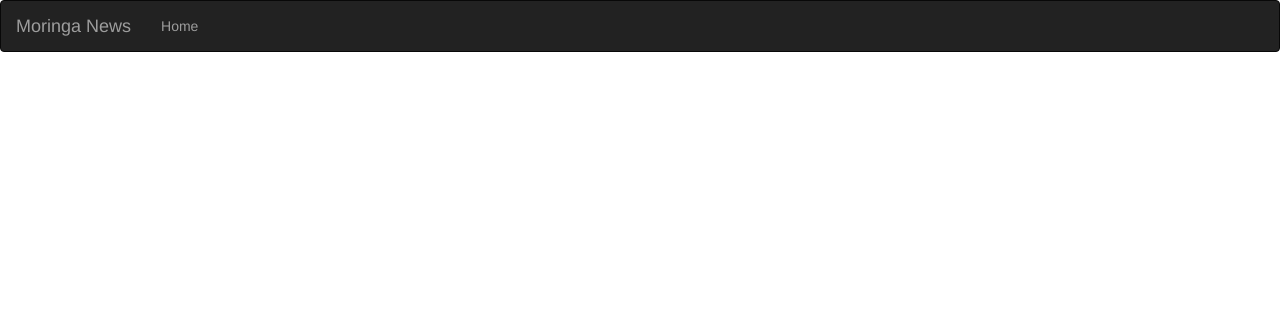
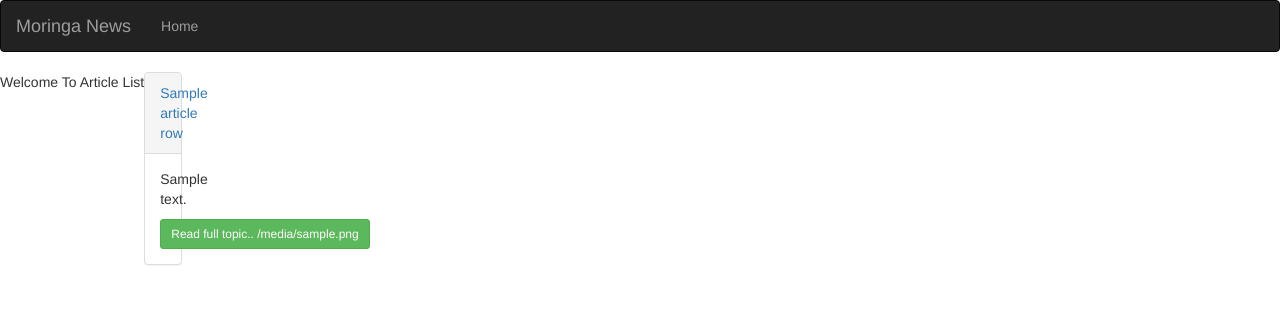
Before and after one commit to jinka/News-Highligh, a Flask app: template app/templates/search.html in a window 1280 px wide. Shown: the top 334 px of the page. Run offline with Flask 2, Linux system fonts and the light colour scheme; the template is opened without the code that fills it: most values are stand-ins (such as "Sample title", 1, 10 or a date in 2020); some libraries are stand-ins or nearby versions.

Commit message:
Search template done

```diff
--- a/app/templates/macros.html
+++ b/app/templates/macros.html
@@ -29,40 +29,36 @@
 
 {% endmacro %}
 
-<!--
-{% macro displayArticlesList(articles_list) %}
 
-	{% for article in articles_list |batch(4)%}
-		Article Image : {{article.image}}
-        {%if article.image%}
+{% macro displayArticleList(article_list) %}
+	Welcome To Article List
 
-            <div class="col-xs-12 col-sm-4 col-md-4 col-lg-4 card px-1 pt-1 border-dark" style="width: 50%;">
-                <img class="img-fluid card-img-top" src="{{article.image}}" alt="image" >
-                <h5 class="card-title">Article Title: {{article.title}}</h5>
-                <p class="card-text">{{article.description}}</p>
-                <p class="card-text"> <small class="text-muted">Created: {{article.publishedAt}}</small></p>
-                <a href="{{article.url}}" class="btn btn-primary btn-sm my-2 mx-2" style="width: 26%;" target="_blank">Read Full Story >> </a>
-            </div>
+	{% for article_row in article_list |batch(4)%}
+
+        <div class="row">
+            {% for articles in article_row %}
+	            <div class="col-md-3">
+
+		            <div class="panel panel-default">
+						<div class="panel-heading">
+							<a href="/articles/{{articles.id}}">
+							    {{ articles.name}}
+					        </a>
+						</div>
+						<div class="panel-body">
+							<p>
+								{{ articles.description |truncate(150)}}
+
+							</p>
+							<a href="/articles/{{articles.url}}" class="btn btn-success btn-sm">Read full topic.. {{articles.arlToImage}}</a>
+						</div>
 
 
-        {%endif%}
+					</div>
+		        </div>
+            {% endfor %}
+
+        </div>
     {% endfor %}
-{% endmacro %} -->
 
-<!-- {% macro displayArticlesList(articles) %}
-	<div class="row">
-		{% for article in articles|batch(4) %}
-			<div col-md-3>
-				{{article.title}}
-			</div>
-		{% endfor %}
-	</div>
-{% endmacro %} -->
-<!--
-self.id = id
-self.author = author
-self.title = title
-self.description = description
-self.url = url
-self.image = image
-self.date = date -->
+	{% endmacro %}
--- a/app/templates/search.html
+++ b/app/templates/search.html
@@ -4,7 +4,7 @@
 {%block content%}
 
 <div style="display: flex; flex-wrap: wrap; padding-bottom: 50px;">
-    <!-- {{macro.displaySourceList(articles)}} -->
+    {{macro.displayArticleList(articles)}}
     {% for source_row in source_list |batch(4)%}
     {% endfor %}
 </div>
```
Also changed, not shown: app/templates/fourOwfour.html (renamed from app/templates/404.html).
